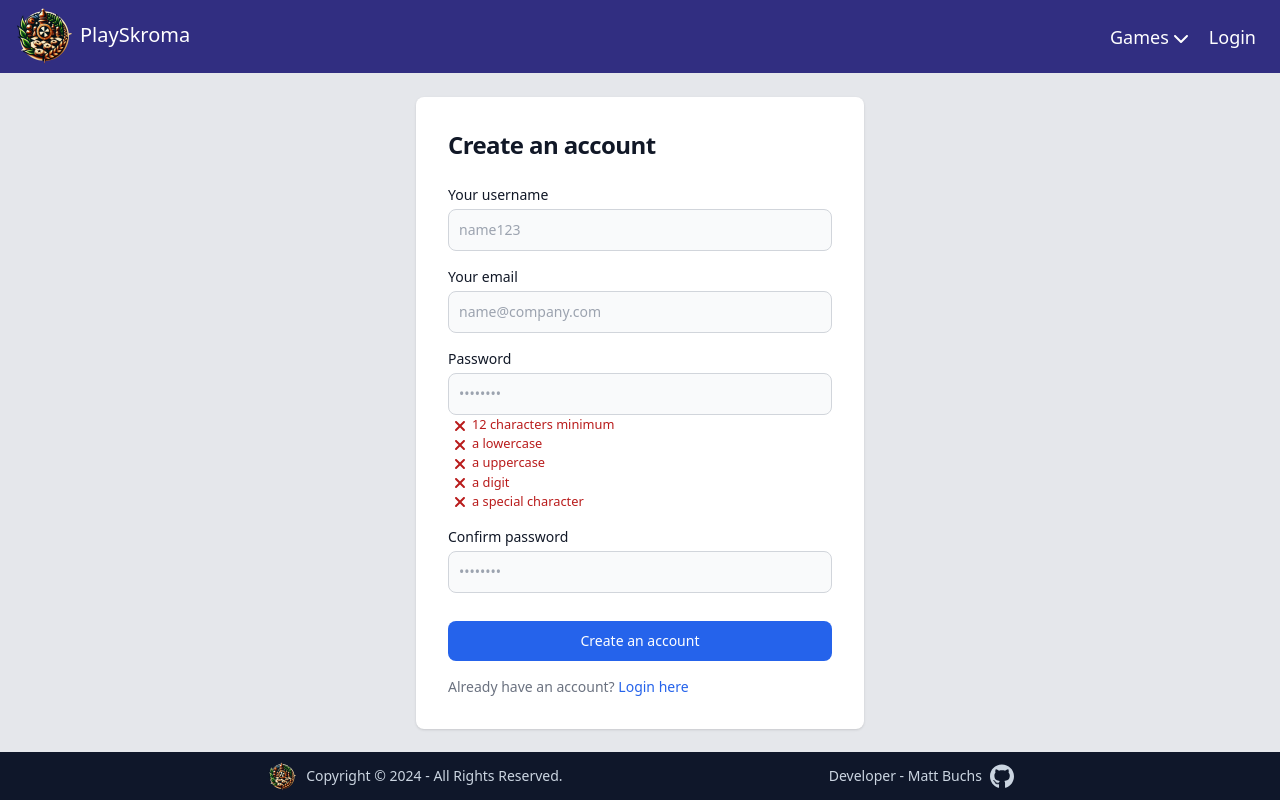
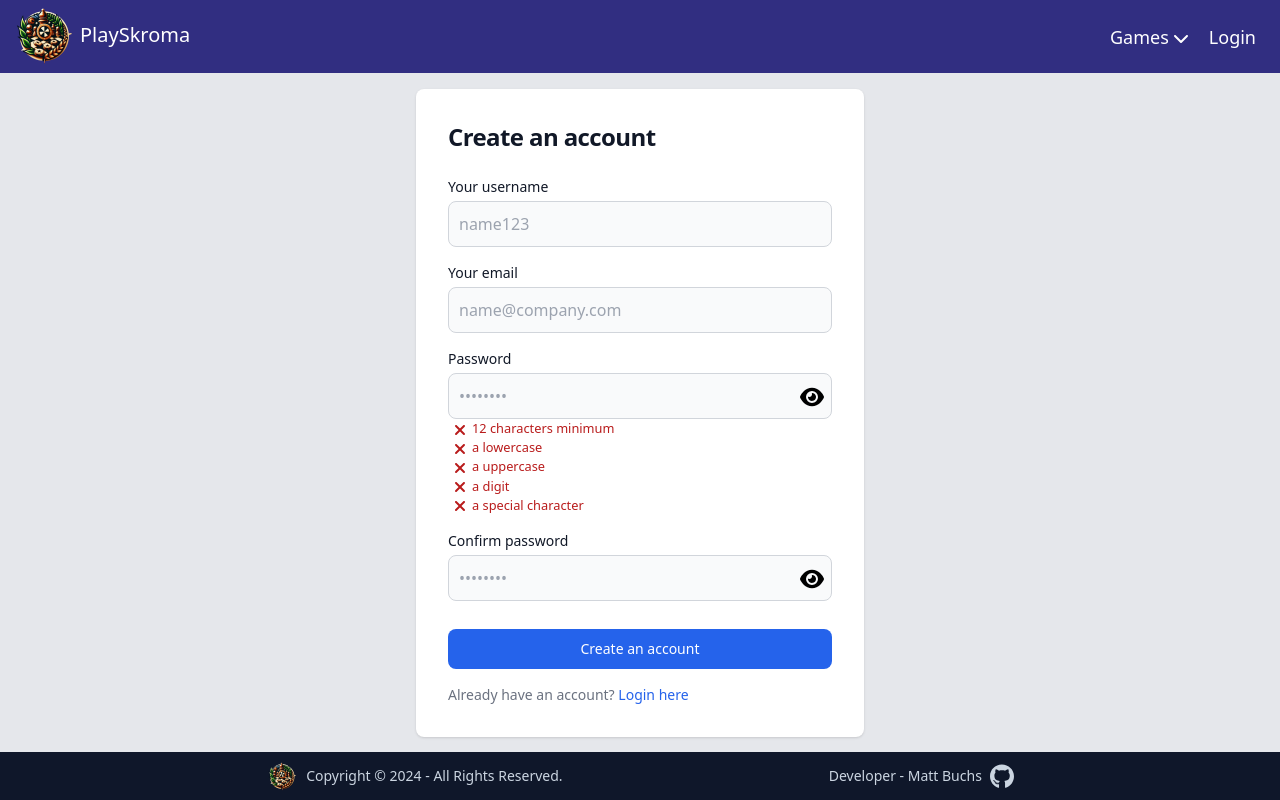
Before and after one commit to MattBuchs/play-skroma, a React (Vite) app: page /signup in a window 1280 px wide. Built offline with nearby package versions, Linux system fonts and the light colour scheme; no server answers.

Commit message:
adding a show password for auth

```diff
--- a/src/pages/Auth/Login.jsx
+++ b/src/pages/Auth/Login.jsx
@@ -2,10 +2,13 @@ import { useState } from "react";
 import { Link, useNavigate } from "react-router-dom";
 import { getToken } from "../../features/user";
 import { useDispatch } from "react-redux";
+import eye from "/img/eye.svg";
+import eyeSlash from "/img/eye-slash.svg";
 
 export default function Login() {
     const navigate = useNavigate();
     const dispatch = useDispatch();
+    const [showPassword, setShowPassword] = useState(false);
     const [infos, setInfos] = useState({
         email: "",
         password: "",
@@ -134,7 +137,7 @@ export default function Login() {
                                     </small>
                                 )}
                             </div>
-                            <div>
+                            <div className="relative">
                                 <label
                                     htmlFor="password"
                                     className="block mb-1 text-sm font-medium text-gray-900"
@@ -142,13 +145,25 @@ export default function Login() {
                                     Password
                                 </label>
                                 <input
-                                    type="password"
+                                    type={showPassword ? "text" : "password"}
                                     name="password"
                                     id="password"
                                     placeholder="••••••••"
-                                    className="bg-gray-50 border border-gray-300 text-gray-900 rounded-lg focus:ring-primary-600 focus:border-primary-600 block w-full p-2.5"
+                                    className="bg-gray-50 border border-gray-300 text-gray-900 rounded-lg focus:ring-primary-600 focus:border-primary-600 block w-full p-2.5 pr-10"
                                     required=""
                                     onChange={handleInfos}
+                                />
+                                <img
+                                    src={showPassword ? eyeSlash : eye}
+                                    onClick={() =>
+                                        setShowPassword(!showPassword)
+                                    }
+                                    alt={
+                                        showPassword
+                                            ? "Hide password"
+                                            : "Show password"
+                                    }
+                                    className="w-6 h-6 absolute top-9 right-2 cursor-pointer"
                                 />
                                 {errorMessage.password && (
                                     <small className="text-red-600 block ml-0.5">
--- a/src/pages/Auth/Signup.jsx
+++ b/src/pages/Auth/Signup.jsx
@@ -1,9 +1,17 @@
 import { useState } from "react";
 import { Link, useNavigate } from "react-router-dom";
 import passwordSecurityMiddleware from "../../validation/passwordSchema";
+import eye from "/img/eye.svg";
+import eyeSlash from "/img/eye-slash.svg";
+import check from "/img/check.svg";
+import cross from "/img/cross.svg";
 
 export default function Signup() {
     const navigate = useNavigate();
+    const [showPassword, setShowPassword] = useState({
+        password: false,
+        confirmPassword: false,
+    });
     const [infos, setInfos] = useState({
         username: "",
         email: "",
@@ -197,7 +205,7 @@ export default function Signup() {
                                     type="text"
                                     name="username"
                                     id="username"
-                                    className="bg-gray-50 border border-gray-300 text-gray-900 text-sm rounded-lg focus:ring-primary-600 focus:border-primary-600 block w-full p-2.5"
+                                    className="bg-gray-50 border border-gray-300 text-gray-900 rounded-lg focus:ring-primary-600 focus:border-primary-600 block w-full p-2.5"
                                     placeholder="name123"
                                     required=""
                                     onChange={handleInfos}
@@ -219,7 +227,7 @@ export default function Signup() {
                                     type="email"
                                     name="email"
                                     id="email"
-                                    className="bg-gray-50 border border-gray-300 text-gray-900 text-sm rounded-lg focus:ring-primary-600 focus:border-primary-600 block w-full p-2.5"
+                                    className="bg-gray-50 border border-gray-300 text-gray-900 rounded-lg focus:ring-primary-600 focus:border-primary-600 block w-full p-2.5"
                                     placeholder="name@company.com"
                                     required=""
                                     onChange={handleInfos}
@@ -238,13 +246,32 @@ export default function Signup() {
                                     Password
                                 </label>
                                 <input
-                                    type="password"
+                                    type={
+                                        showPassword.password
+                                            ? "text"
+                                            : "password"
+                                    }
                                     name="password"
                                     id="password"
                                     placeholder="••••••••"
-                                    className="bg-gray-50 border border-gray-300 text-gray-900 text-sm rounded-lg focus:ring-primary-600 focus:border-primary-600 block w-full p-2.5"
+                                    className="bg-gray-50 border border-gray-300 text-gray-900 rounded-lg focus:ring-primary-600 focus:border-primary-600 block w-full p-2.5 pr-10"
                                     required=""
                                     onChange={handleInfos}
+                                />
+                                <img
+                                    src={showPassword.password ? eyeSlash : eye}
+                                    onClick={() =>
+                                        setShowPassword({
+                                            ...showPassword,
+                                            password: !showPassword.password,
+                                        })
+                                    }
+                                    alt={
+                                        showPassword.password
+                                            ? "Hide password"
+                                            : "Show password"
+                                    }
+                                    className="w-6 h-6 absolute top-9 right-2 cursor-pointer"
                                 />
                                 {errorMessage.password && (
                                     <small className="text-red-600 block mr-0.5 absolute right-0">
@@ -262,8 +289,8 @@ export default function Signup() {
                                         <img
                                             src={
                                                 !conditionsPass.characters
-                                                    ? "/img/check.svg"
-                                                    : "/img/cross.svg"
+                                                    ? check
+                                                    : cross
                                             }
                                             className="w-4 h-4 mt-0.5 mr-1"
                                             alt=""
@@ -280,8 +307,8 @@ export default function Signup() {
                                         <img
                                             src={
                                                 !conditionsPass.lowercase
-                                                    ? "/img/check.svg"
-                                                    : "/img/cross.svg"
+                                                    ? check
+                                                    : cross
                                             }
                                             className="w-4 h-4 mt-0.5 mr-1"
                                             alt=""
@@ -298,8 +325,8 @@ export default function Signup() {
                                         <img
                                             src={
                                                 !conditionsPass.uppercase
-                                                    ? "/img/check.svg"
-                                                    : "/img/cross.svg"
+                                                    ? check
+                                                    : cross
                                             }
                                             className="w-4 h-4 mt-0.5 mr-1"
                                             alt=""
@@ -316,8 +343,8 @@ export default function Signup() {
                                         <img
                                             src={
                                                 !conditionsPass.digit
-                                                    ? "/img/check.svg"
-                                                    : "/img/cross.svg"
+                                                    ? check
+                                                    : cross
                                             }
                                             className="w-4 h-4 mt-0.5 mr-1"
                                             alt=""
@@ -334,8 +361,8 @@ export default function Signup() {
                                         <img
                                             src={
                                                 !conditionsPass.specialCharacter
-                                                    ? "/img/check.svg"
-                                                    : "/img/cross.svg"
+                                                    ? check
+                                                    : cross
                                             }
                                             className="w-4 h-4 mt-0.5 mr-1"
                                             alt=""
@@ -352,13 +379,37 @@ export default function Signup() {
                                     Confirm password
                                 </label>
                                 <input
-                                    type="password"
+                                    type={
+                                        showPassword.confirmPassword
+                                            ? "text"
+                                            : "password"
+                                    }
                                     name="confirmPassword"
                                     id="confirm-password"
                                     placeholder="••••••••"
-                                    className="bg-gray-50 border border-gray-300 text-gray-900 text-sm rounded-lg focus:ring-primary-600 focus:border-primary-600 block w-full p-2.5"
+                                    className="bg-gray-50 border border-gray-300 text-gray-900 rounded-lg focus:ring-primary-600 focus:border-primary-600 block w-full p-2.5 pr-10"
                                     required=""
                                     onChange={handleInfos}
+                                />
+                                <img
+                                    src={
+                                        showPassword.confirmPassword
+                                            ? eyeSlash
+                                            : eye
+                                    }
+                                    onClick={() =>
+                                        setShowPassword({
+                                            ...showPassword,
+                                            confirmPassword:
+                                                !showPassword.confirmPassword,
+                                        })
+                                    }
+                                    alt={
+                                        showPassword.confirmPassword
+                                            ? "Hide password"
+                                            : "Show password"
+                                    }
+                                    className="w-6 h-6 absolute top-9 right-2 cursor-pointer"
                                 />
                                 {errorMessage.confirmPassword && (
                                     <small className="text-red-600 block mr-0.5 absolute right-0">
```
Also changed, not shown: public/img/eye-slash.svg (added), public/img/eye.svg (added).
